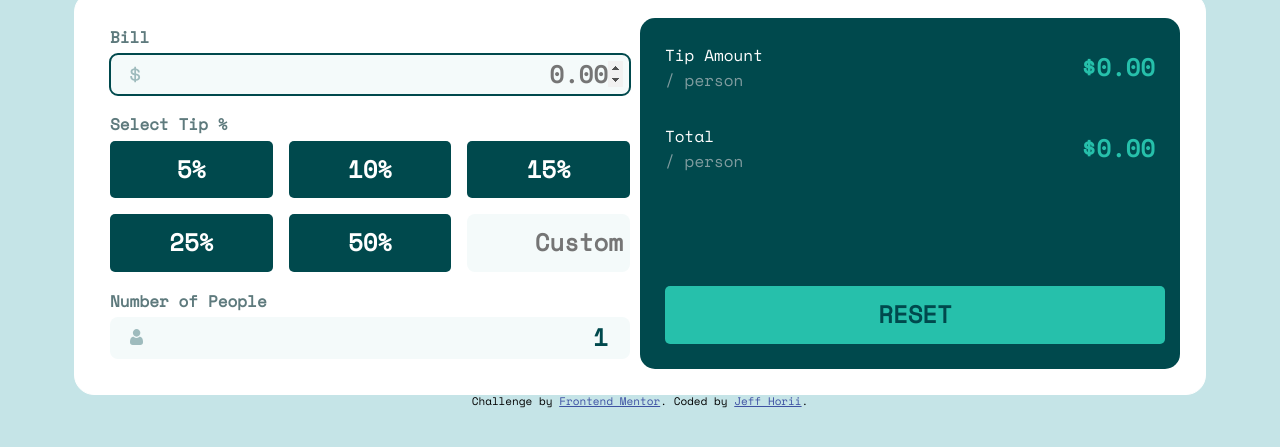
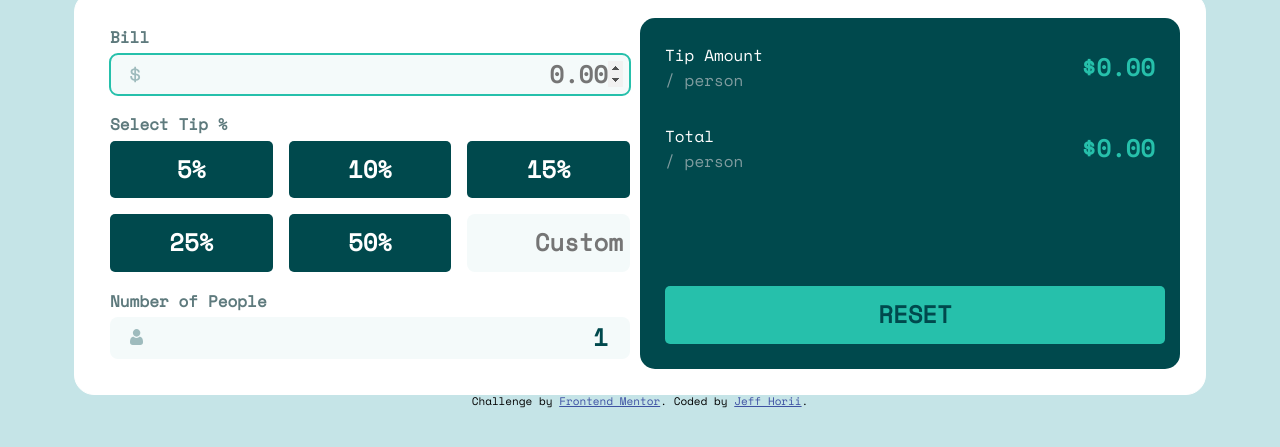
Before and after one commit to jhorii/FrontendMentor-TipCalculatorApp, a plain HTML site: page index.html in a window 1280 px wide. Shown: the part 155-602 px from the top of the page. Drawn offline with nearby package versions, Linux system fonts and the light colour scheme.

Commit message:
change outline color to primary

```diff
--- a/style.css
+++ b/style.css
@@ -101,7 +101,7 @@ body {
 }
 
 input {
-    outline-color: var(--very-dark-cyan);
+    outline-color: var(--primary);
 }
 
 input:focus {
```
